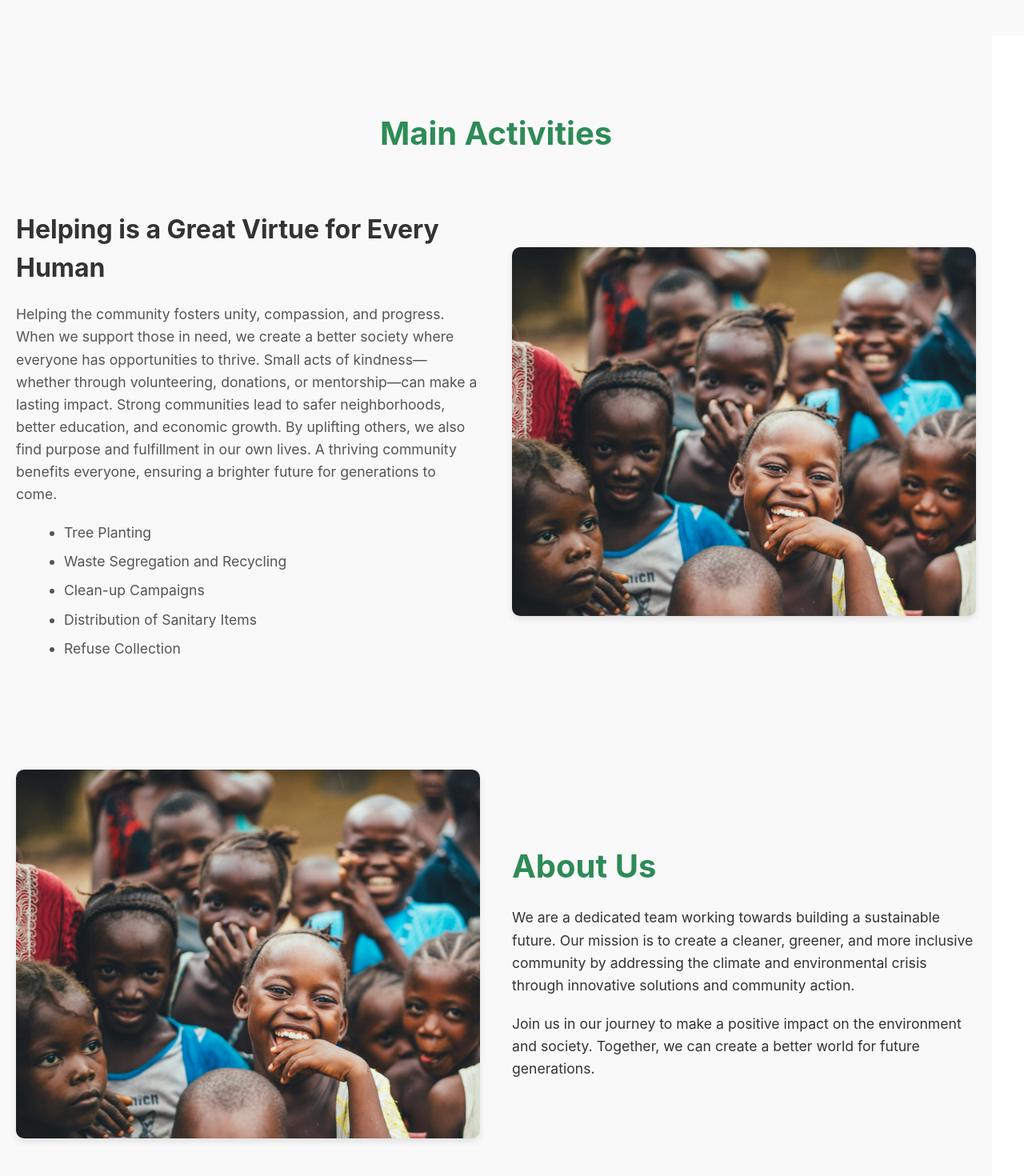
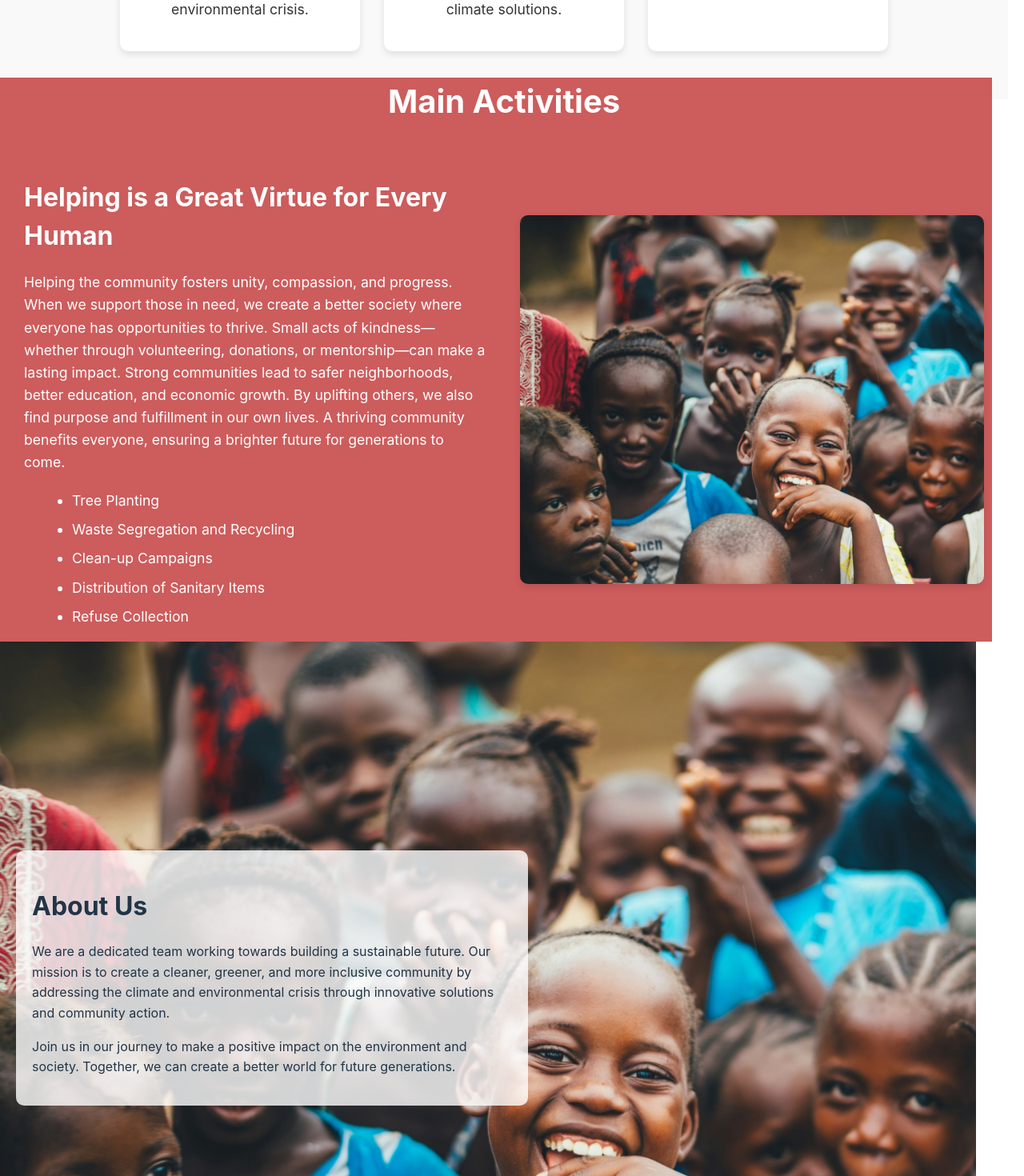
Before and after one commit to reginaldtadiwa/sustainable-trust-action, a React (Vite) app: page / in a window 1280 px wide. Shown: the part 1330-2800 px from the top of the page at 80% size. Built offline with nearby package versions, Linux system fonts and the light colour scheme.

Commit message:
upgrade 3

```diff
--- a/src/components/AboutUs.jsx
+++ b/src/components/AboutUs.jsx
@@ -1,24 +1,27 @@
-import React from 'react';
-import './Aboutus.css';
-import aboutImage from './homepic.jpg'; // Replace with your image path
+import React from "react";
+import "./Aboutus.css";
+import aboutImage from "./homepic.jpg"; // Replace with your image path
 
 const Aboutus = () => {
   return (
-    <section id="aboutus" className="aboutus">
+    <section
+      id="aboutus"
+      className="aboutus"
+      style={{ backgroundImage: `url(${aboutImage})` }}
+    >
       <div className="aboutus-container">
-        <div className="aboutus-image">
-          <img src={aboutImage} alt="About Us" />
-        </div>
         <div className="aboutus-content">
           <h2>About Us</h2>
           <p>
-            We are a dedicated team working towards building a sustainable future. Our mission is to
-            create a cleaner, greener, and more inclusive community by addressing the climate and
-            environmental crisis through innovative solutions and community action.
+            We are a dedicated team working towards building a sustainable
+            future. Our mission is to create a cleaner, greener, and more
+            inclusive community by addressing the climate and environmental
+            crisis through innovative solutions and community action.
           </p>
           <p>
-            Join us in our journey to make a positive impact on the environment and society. Together,
-            we can create a better world for future generations.
+            Join us in our journey to make a positive impact on the environment
+            and society. Together, we can create a better world for future
+            generations.
           </p>
         </div>
       </div>
--- a/src/components/Aboutus.css
+++ b/src/components/Aboutus.css
@@ -1,56 +1,63 @@
-/* About Us Section */
 .aboutus {
-    padding: 60px 20px;
-    background-color: #f9f9f9;
+  background-size: cover; /* Ensures the image covers the entire section */
+  background-position: center; /* Centers the background image */
+  background-repeat: no-repeat; /* Prevents the image from repeating */
+  min-height: 100vh; /* Full viewport height */
+  display: flex;
+  align-items: center; /* Vertically centers the content */
+  padding: 20px; /* Adds padding to all sides */
 }
 
 .aboutus-container {
-    display: flex;
-    align-items: center;
-    max-width: 1200px;
-    margin: 0 auto;
-    gap: 40px;
-  }
-
-  .aboutus-image {
-    flex: 1;
-  }
-
-  .aboutus-image img {
+  max-width: 1200px; /* Limits the width of the content */
   width: 100%;
-    height: auto;
-    border-radius: 10px;
-    box-shadow: 0 4px 8px rgba(0, 0, 0, 0.1);
+  margin: 0 auto; /* Centers the container */
 }
 
 .aboutus-content {
-    flex: 1;
+  max-width: 600px; /* Limits the width of the text */
+  background-color: rgba(255, 255, 255, 0.8); /* Adds a semi-transparent white background to the text */
+  padding: 20px; /* Adds padding inside the content box */
+  border-radius: 10px; /* Rounds the corners of the content box */
 }
 
 .aboutus-content h2 {
-    font-size: 2.5rem;
-    margin-bottom: 20px;
-    color: #2E8B57;
+  margin-bottom: 20px; /* Adds space below the heading */
+  font-size: 2rem; /* Larger font size for headings */
 }
 
 .aboutus-content p {
-    font-size: 1.1rem;
-    line-height: 1.6;
-    color: #333;
-    margin-bottom: 20px;
+  margin-bottom: 15px; /* Adds space between paragraphs */
+  line-height: 1.6; /* Improves readability */
+  font-size: 1rem; /* Base font size for paragraphs */
 }
 
-  /* Responsive Design */
+/* Responsive Styles */
 @media (max-width: 768px) {
-    .aboutus-container {
-      flex-direction: column;
-    }
-
-    .aboutus-image img {
-      max-width: 100%;
+  .aboutus {
+    padding: 10px; /* Reduces padding on smaller screens */
   }
 
   .aboutus-content {
-      text-align: center;
+    max-width: 100%; /* Allows content to take full width on smaller screens */
+    padding: 15px; /* Reduces padding inside the content box */
+  }
+
+  .aboutus-content h2 {
+    font-size: 1.5rem; /* Smaller font size for headings on mobile */
+  }
+
+  .aboutus-content p {
+    font-size: 0.9rem; /* Smaller font size for paragraphs on mobile */
   }
 }
+
+@media (max-width: 480px) {
+  .aboutus-content h2 {
+    font-size: 1.25rem; /* Even smaller font size for very small screens */
+  }
+
+  .aboutus-content p {
+    font-size: 0.85rem; /* Smaller font size for very small screens */
+  }
+}
--- a/src/components/Footer.css
+++ b/src/components/Footer.css
@@ -1,6 +1,6 @@
 /* Footer Section */
 .footer {
-  background-color: #2E8B57;
+  background-color: #333333;
   color: white;
   padding: 40px 20px;
   font-family: Arial, sans-serif;
--- a/src/components/Hero.css
+++ b/src/components/Hero.css
@@ -1,6 +1,6 @@
 /* Hero Section */
 .hero {
-
+  margin-top: 80px;
   display: flex;
   justify-content: center; /* Align content to the right */
   align-items: center; /* Vertically center content */
@@ -37,7 +37,7 @@
 .cta-button {
   padding: 10px 20px;
   font-size: 1rem;
-  background-color: #2E8B57; /* Button color */
+  background-color: #01ab2e; /* Button color */
   color: white;
   border: none;
   border-radius: 5px;
--- a/src/components/MainActivities.css
+++ b/src/components/MainActivities.css
@@ -1,14 +1,17 @@
 /* Main Activities Section */
 .main-activities {
-    padding: 60px 20px;
-    background-color: #f9f9f9;
+    padding-left: 20px;
+    background-color: #CD5C5C;
     text-align: center;
+    margin-top: -60px;
+    width: 100%;
+    left:0;
   }
 
   .main-activities h2 {
     font-size: 2.5rem;
     margin-bottom: 40px;
-    color: #2E8B57;
+    color: white;
   }
 
   .activities-grid {
@@ -27,13 +30,13 @@
   .content h2 {
     font-size: 2rem;
     margin-bottom: 20px;
-    color: #333;
+    color: white;
   }
 
   .content p {
     font-size: 1.1rem;
     line-height: 1.6;
-    color: #555;
+    color: white;
     margin-bottom: 20px;
   }
 
@@ -41,7 +44,7 @@
     list-style-type: disc;
     margin-left: 20px;
     font-size: 1.1rem;
-    color: #555;
+    color: white;
   }
 
   .content ul li {
--- a/src/components/Objectives.css
+++ b/src/components/Objectives.css
@@ -10,7 +10,7 @@
   .objectives h2 {
     font-size: 2.5rem;
     margin-bottom: 40px;
-    color: #2E8B57;
+    color: #01ab2e;
     margin-top: -12px;
   }
 
```
Also changed, not shown: src/components/Header.jsx (+65 -64 lines), src/components/Objectives.jsx (+5 -6 lines), src/components/logo.jpg (added). Lines whose indentation alone changed are shown as unchanged.
